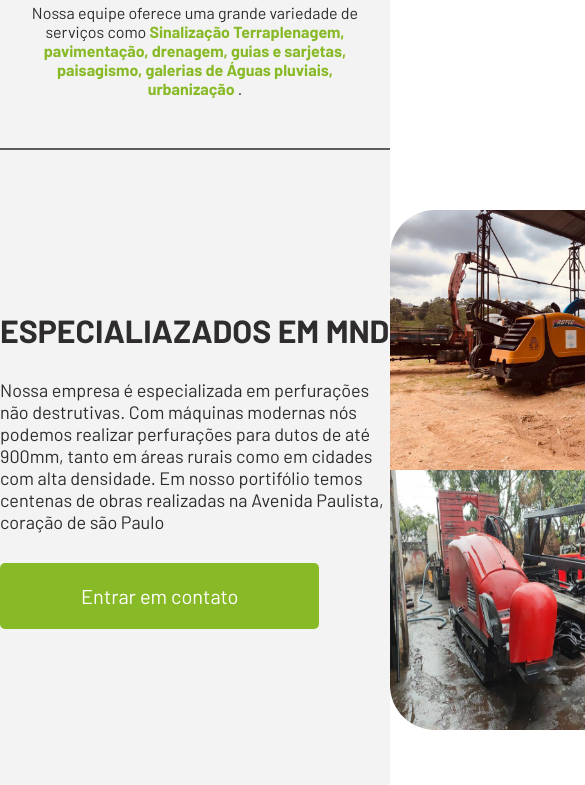
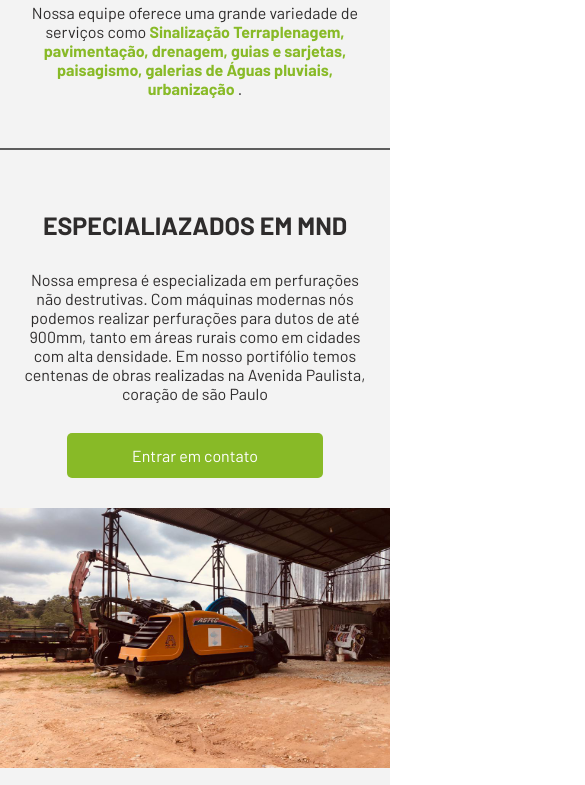
Before and after one commit to LucasdaSilvaOliveira/clone-conect-mnd, a plain HTML site: page index.html in a window 390 px wide. Shown: the part 2385-3170 px from the top of the page, 585 px wide, since content can reach past the window. Drawn offline with Linux system fonts and the light colour scheme; a web font is replaced by a local one.

Commit message:
feat: adicionando responsividade da div de especialização

```diff
--- a/assets/css/responsive.css
+++ b/assets/css/responsive.css
@@ -1,3 +1,31 @@
+@media (max-width:1200px) {
+    /* DIV ESPECIALIZAÇÃO */
+
+    #div-especializacao {
+        flex-direction: column;
+    }
+
+    #div-especializacao section {
+        text-align: center;
+        margin-bottom: 30px;
+        width: 90%;
+    }
+
+    #div-especializacao section button {
+        font-size: 18px;
+        padding: 15px 70px;
+    }
+
+    #div-imgs-espec>div:nth-child(1) img:nth-child(2) {
+        border-radius: 0px 45px 0px 0px;
+    }
+
+    #div-imgs-espec>div:nth-child(2) img:nth-child(2) {
+        border-radius: 0px 0px 45px 0px;
+    }
+
+}
+
 @media (max-width:1020px) {
 
     /* HEADER */
@@ -27,6 +55,7 @@
 }
 
 @media (max-width:830px) {
+
     /* DIV TRABALHOS */
     #trabalho-parag {
         width: 90%;
@@ -69,6 +98,19 @@
         text-align: center;
         font-size: 21px;
     }
+
+    /* DIV ESPECIALIZAÇÃO */
+
+    #div-imgs-espec>div {
+        flex-direction: column;
+        gap: 20px;
+        margin-bottom: 20px;
+    }
+
+    #div-imgs-espec img {
+        border-radius: 0px !important;
+        width: 100%;
+    }
 }
 
 @media (max-width:530px) {
@@ -101,6 +143,23 @@
     }
 }
 
+@media (max-width:450px) {
+    /* DIV ESPECIALIZAÇÃO */
+
+    #div-especializacao section h1 {
+        font-size: 25px;
+    }
+
+    #div-especializacao section p {
+        font-size: 16px;
+    }
+
+    #div-especializacao section button {
+        font-size: 16px;
+        padding: 13px 65px;
+    }
+}
+
 @media (max-width:350px) {
 
     /* HEADER */
```
